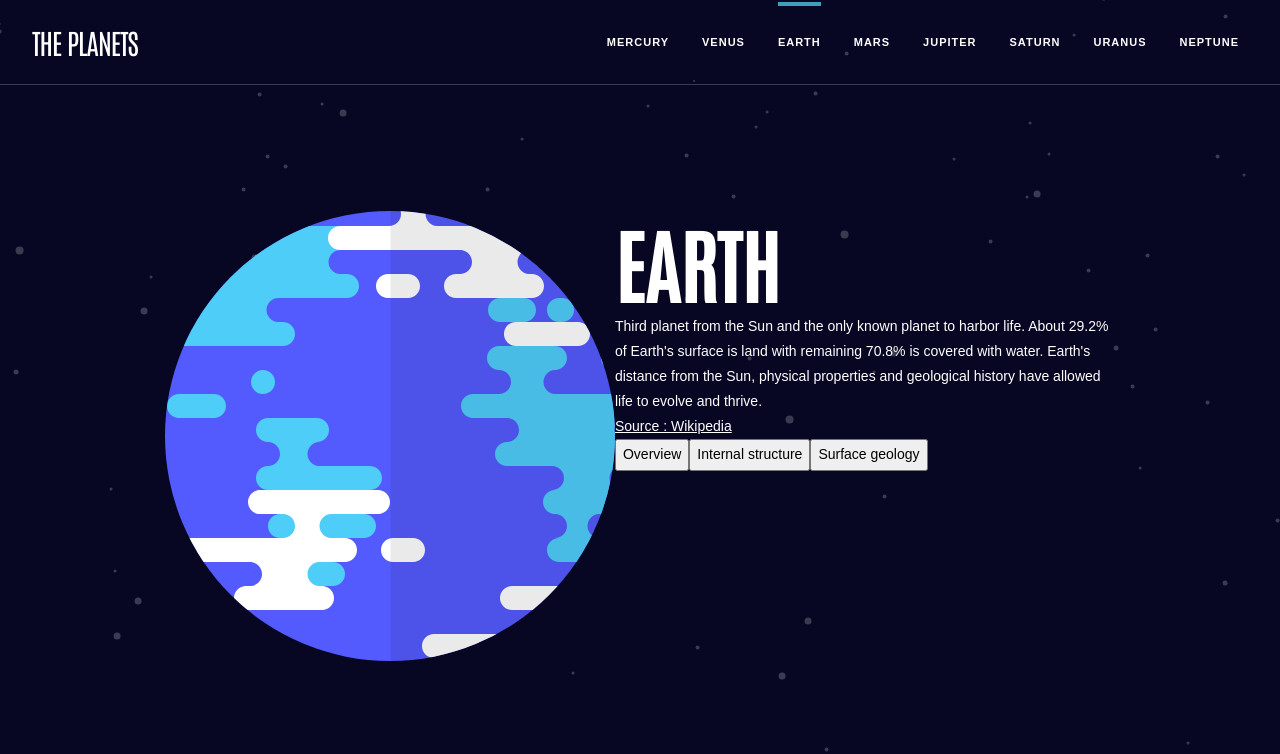
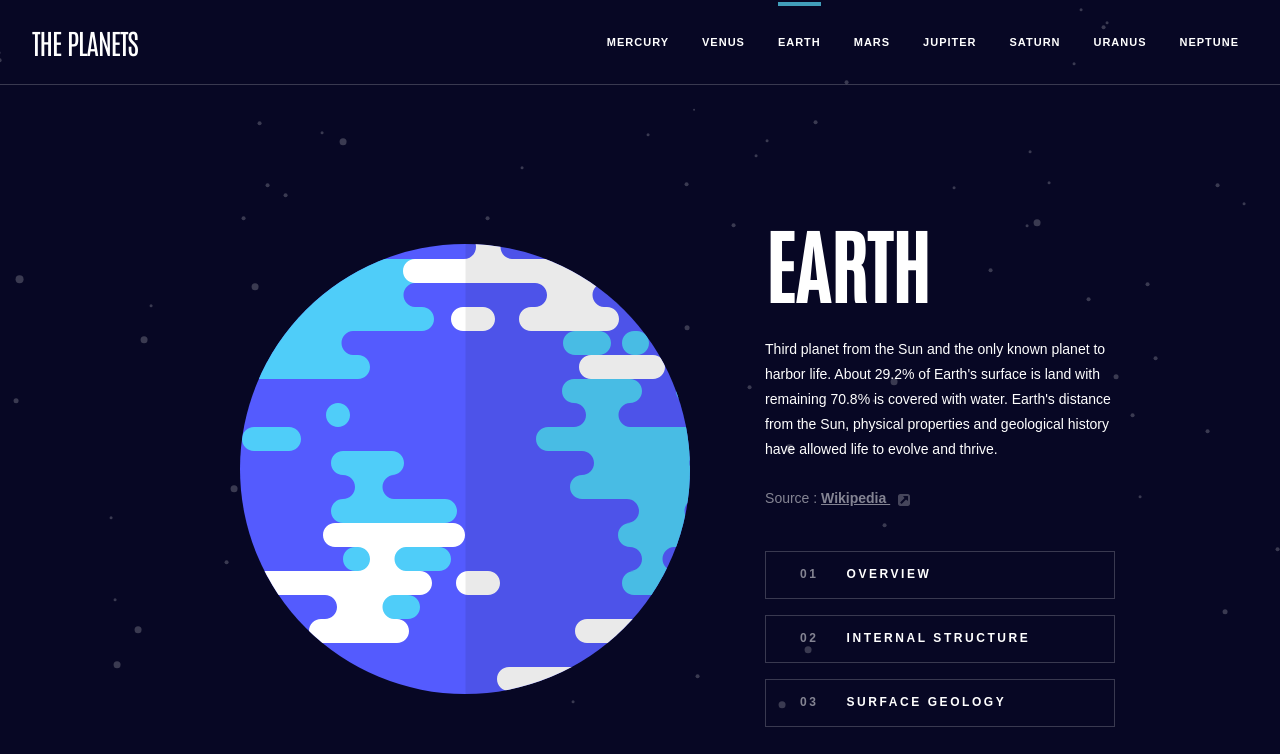
Before and after one commit to valentinaotocan/solar-system, a React (Vite) app: page /earth in a window 1280 px wide. Shown: the top 754 px of the page. Built offline with nearby package versions, Linux system fonts and the light colour scheme; a web font is replaced by a local one.

Commit message:
Add style for Planets, for larger screens

```diff
--- a/src/Planets.tsx
+++ b/src/Planets.tsx
@@ -1,4 +1,5 @@
 import { useParams } from "react-router-dom";
+import { ReactComponent as IconSource } from "./assets/icon-source.svg";
 import OverviewText from "./components/OverviewText";
 import data from "./data.json";
 import OverviewImage from "./components/OverviewImage";
@@ -19,20 +20,29 @@ function Planets() {
           <OverviewImage />
         </div>
         <div className="planet__main__text">
-          <h1>{planet.name}</h1>
+          <h1 className="planet__main__text__heading">{planet.name}</h1>
           <OverviewText planet={planet} />
-          <p>
+          <div className="planet__main__text__source">
+            <span>Source : </span>
             <a
               href={planet.overview.source}
               target="_blank"
               rel="noopener noreferrer"
             >
-              Source : Wikipedia
+              Wikipedia <IconSource className="icon-source"/>
             </a>
-          </p>
-          <button>Overview</button>
-          <button>Internal structure</button>
-          <button>Surface geology</button>
+          </div>
+          <div className="planet__main__text__buttons">
+            <button>
+              <span>01</span>Overview
+            </button>
+            <button>
+              <span>02</span>Internal structure
+            </button>
+            <button>
+              <span>03</span>Surface geology
+            </button>
+          </div>
         </div>
       </div>
       <div className="planet__information">
--- a/src/styles/Planets.scss
+++ b/src/styles/Planets.scss
@@ -3,9 +3,58 @@
   &__main {
     display: flex;
     padding-bottom: 5.44rem;
+
+    &__image {
+      display: flex;
+      justify-content: center;
+      align-items: center;
+      flex: 2;
+    }
+    &__text {
+      width: 21.875rem;
+      &__heading {
+        padding-bottom: 1.44rem;
+      }
+      &__source {
+        padding-top: 1.5rem;
+        padding-bottom: 2.44rem;
+        opacity: 0.5;
+        a {
+          font-weight: 700;
+          .icon-source {
+            margin-left: 0.5rem;
+            margin-bottom: -0.188rem;
+          }
+        }
+      }
+      &__buttons {
+        display: flex;
+        flex-direction: column;
+        gap: 1rem;
+        button {
+          border: 1px solid hsla(0, 0%, 100%, 0.2);
+          width: 21.875rem;
+          height: 3rem;
+          background-color: transparent;
+          display: flex;
+          justify-content: flex-start;
+          align-items: center;
+          cursor: pointer;
+          &:hover {
+            background-color: rgb(216, 216, 216, 0.2);
+          }
+          span {
+            opacity: 0.5;
+            padding-right: 1.75rem;
+            padding-left: 1.75rem;
+          }
+        }
+      }
+    }
   }
   &__information {
     display: flex;
+    justify-content: center;
     gap: 1.88rem;
     &__div {
       border: 1px solid rgb(255, 255, 255, 0.2);
--- a/src/styles/main.scss
+++ b/src/styles/main.scss
@@ -32,7 +32,7 @@ h2 {
   text-transform: uppercase;
 }
 
-h3 {
+h3, button {
   font-size: 0.75rem;
   font-weight: 700;
   line-height: 2.08;
@@ -48,6 +48,7 @@ h4 {
   text-transform: uppercase;
 }
 
-a {
+a, button {
   color: inherit;
+  display: inline-block;
 }
```
